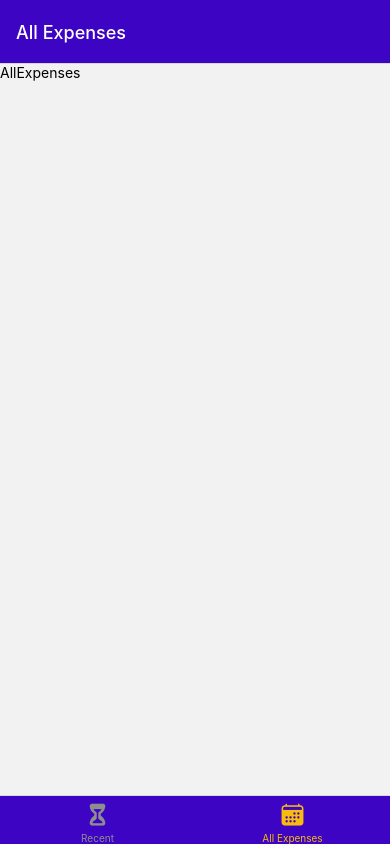
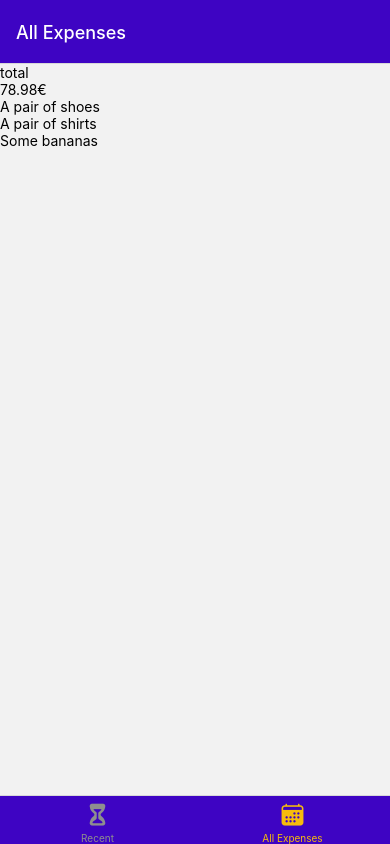
Before and after one commit to ajaakol/expense-tracker, a React Native app: screen /AllExpenses in a window 390 px wide. Built offline with nearby package versions, Linux system fonts and the light colour scheme.

Commit message:
Added dummydata to components

```diff
--- /dev/null
+++ b/components/ExpensesOutput/ExpensesList.js
@@ -0,0 +1,18 @@
+import { FlatList, Text } from 'react-native'
+import React from 'react'
+
+const Item = (itemData) => {
+  return <Text>{itemData.item.description}</Text>
+}
+
+const ExpensesList = ({ expenses }) => {
+  return (
+    <FlatList
+      data={expenses}
+      renderItem={Item}
+      keyExtractor={(item) => item.id}
+    />
+  )
+}
+
+export default ExpensesList
--- /dev/null
+++ b/components/ExpensesOutput/ExpensesOutput.js
@@ -0,0 +1,39 @@
+import { View } from 'react-native'
+import React from 'react'
+import ExpensesSummary from './ExpensesSummary'
+import ExpensesList from './ExpensesList'
+
+const DUMMY_EXPENSES = [
+  {
+    id: 'e1',
+    description: 'A pair of shoes',
+    amount: 50,
+    date: new Date('2021-12-19'),
+  },
+  {
+    id: 'e2',
+    description: 'A pair of shirts',
+    amount: 24.99,
+    date: new Date('2022-01-05'),
+  },
+  {
+    id: 'e3',
+    description: 'Some bananas',
+    amount: 3.99,
+    date: new Date('2021-12-01'),
+  },
+]
+
+const ExpensesOutput = ({ expenses, expensesPeriod }) => {
+  return (
+    <View>
+      <ExpensesSummary
+        expenses={DUMMY_EXPENSES}
+        periodName={expensesPeriod}
+      />
+      <ExpensesList expenses={DUMMY_EXPENSES} />
+    </View>
+  )
+}
+
+export default ExpensesOutput
--- /dev/null
+++ b/components/ExpensesOutput/ExpensesSummary.js
@@ -0,0 +1,16 @@
+import { View, Text } from 'react-native'
+import React from 'react'
+
+const ExpensesSummary = ({ periodName, expenses }) => {
+  const expensesTotal = expenses.reduce((total, expense) => {
+    return total + expense.amount
+  }, 0)
+  return (
+    <View>
+      <Text>{periodName}</Text>
+      <Text>{expensesTotal.toFixed(2)}€</Text>
+    </View>
+  )
+}
+
+export default ExpensesSummary
--- a/screens/AllExpenses.js
+++ b/screens/AllExpenses.js
@@ -1,12 +1,9 @@
 import { View, Text } from 'react-native'
 import React from 'react'
+import ExpensesOutput from '../components/ExpensesOutput/ExpensesOutput'
 
 const AllExpenses = () => {
-  return (
-    <View>
-      <Text>AllExpenses</Text>
-    </View>
-  )
+  return <ExpensesOutput expensesPeriod='total' />
 }
 
 export default AllExpenses
--- a/screens/RecentExpenses.js
+++ b/screens/RecentExpenses.js
@@ -1,12 +1,9 @@
 import { View, Text } from 'react-native'
 import React from 'react'
+import ExpensesOutput from '../components/ExpensesOutput/ExpensesOutput'
 
 const RecentExpenses = () => {
-  return (
-    <View>
-      <Text>RecentExpenses</Text>
-    </View>
-  )
+  return <ExpensesOutput expensesPeriod='Last 7 days' />
 }
 
 export default RecentExpenses
```
